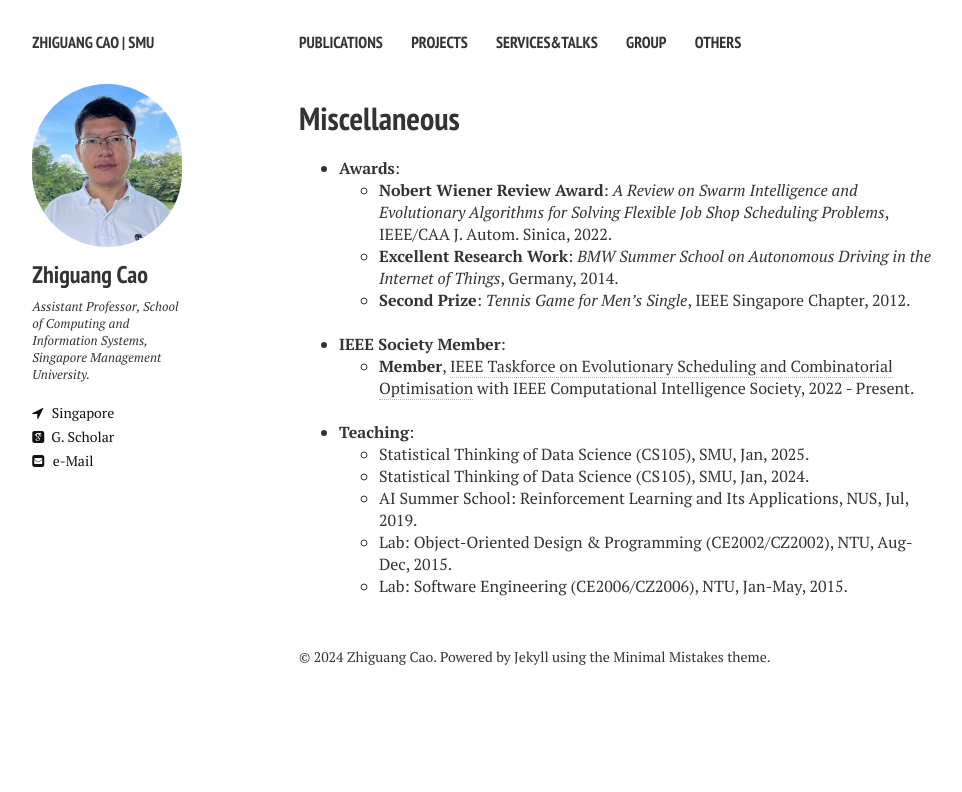
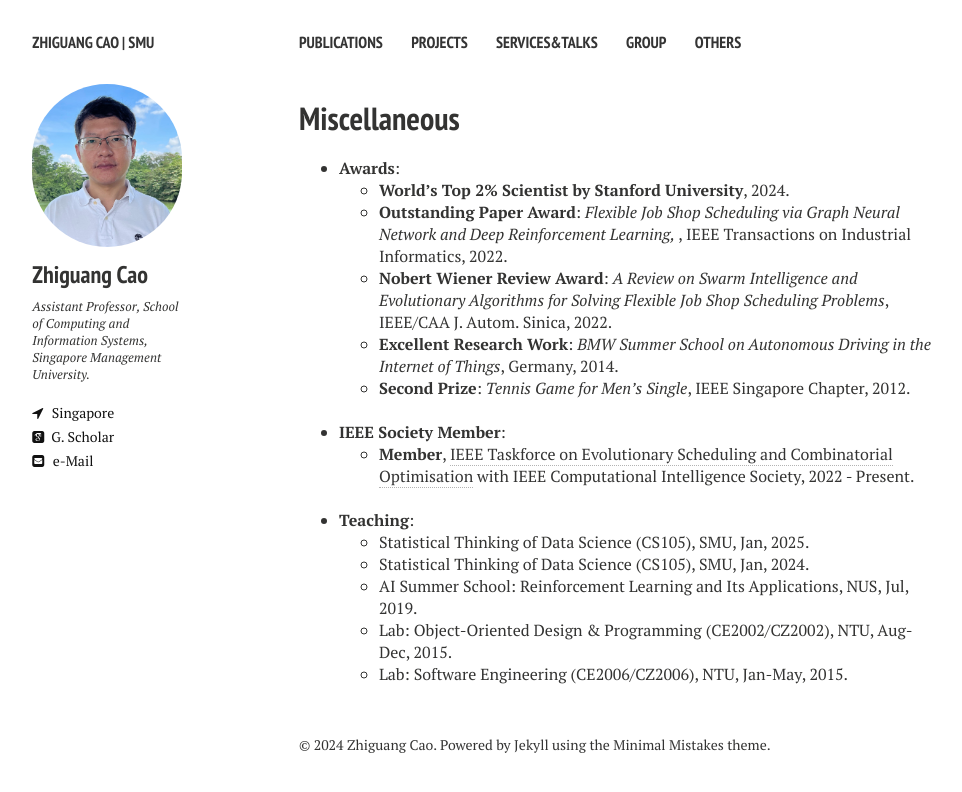
Before and after one commit to zhiguangcaosg/zhiguangcaosg.github.io, a Jekyll site: the page built from others.md, in a window 1280 px wide. Shown: the top 792 px of the page, without its empty margins (21-983 px from the left). Built offline with Jekyll 4.4.1, drawn with Linux system fonts in a browser that asks for light colours; nearby versions of some CDN libraries.

Commit message:
Update others.md

```diff
--- a/others.md
+++ b/others.md
@@ -20,6 +20,10 @@ comments: false
 <li>
 <b>Awards</b>:
 	<ul>
+	<li> <b>World’s Top 2% Scientist by Stanford University</b>, 2024.
+	</li>
+	<li> <b>Outstanding Paper Award</b>: <i> Flexible Job Shop Scheduling via Graph Neural Network and Deep Reinforcement Learning, </i>, IEEE Transactions on Industrial Informatics, 2022.
+	</li>
 	<li> <b>Nobert Wiener Review Award</b>: <i> A Review on Swarm Intelligence and Evolutionary Algorithms for Solving Flexible Job Shop Scheduling Problems</i>, IEEE/CAA J. Autom. Sinica, 2022.
 	</li>
 	<li> <b>Excellent Research Work</b>: <i> BMW Summer School on Autonomous Driving in the Internet of Things</i>, Germany, 2014.
```
